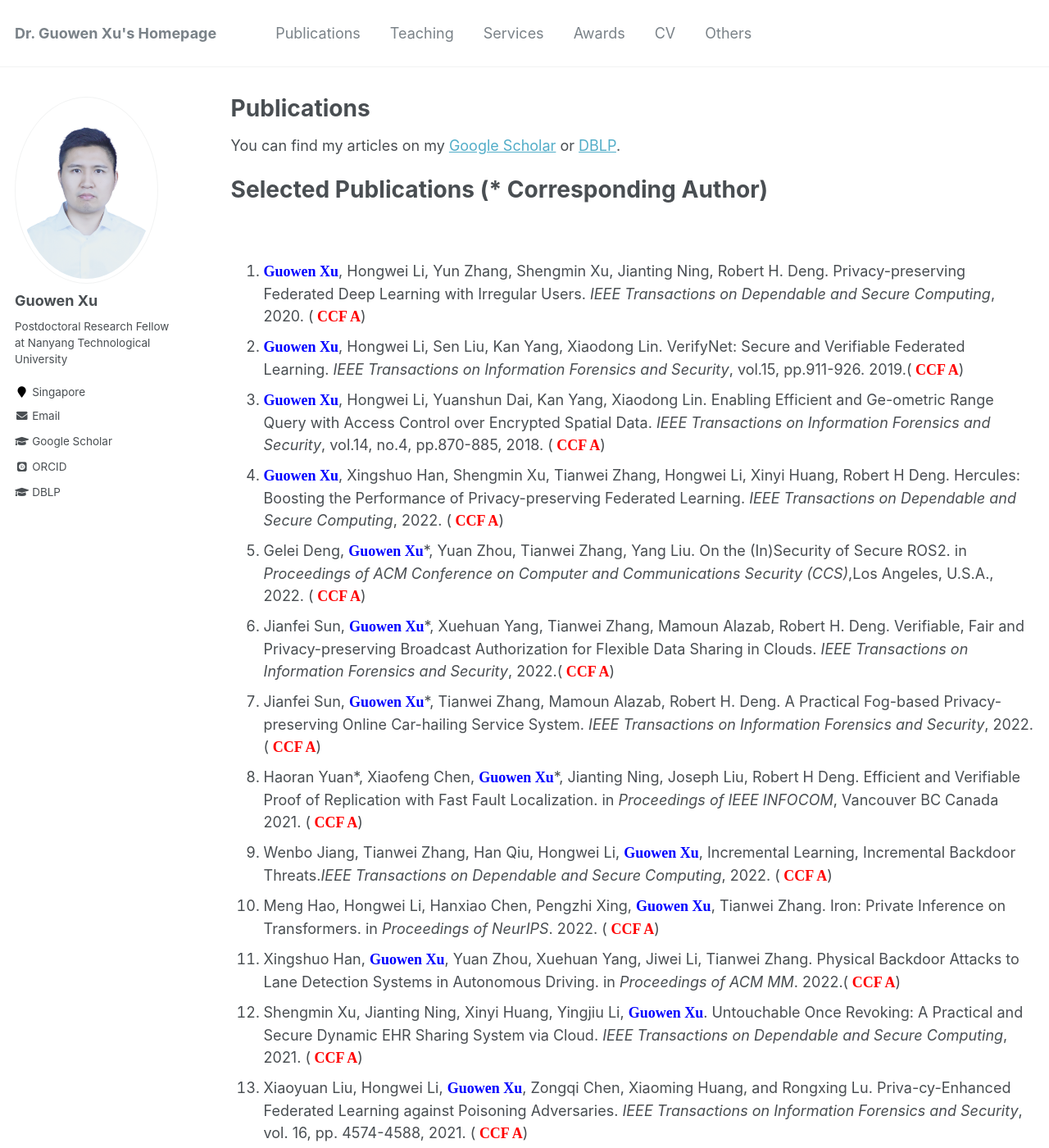
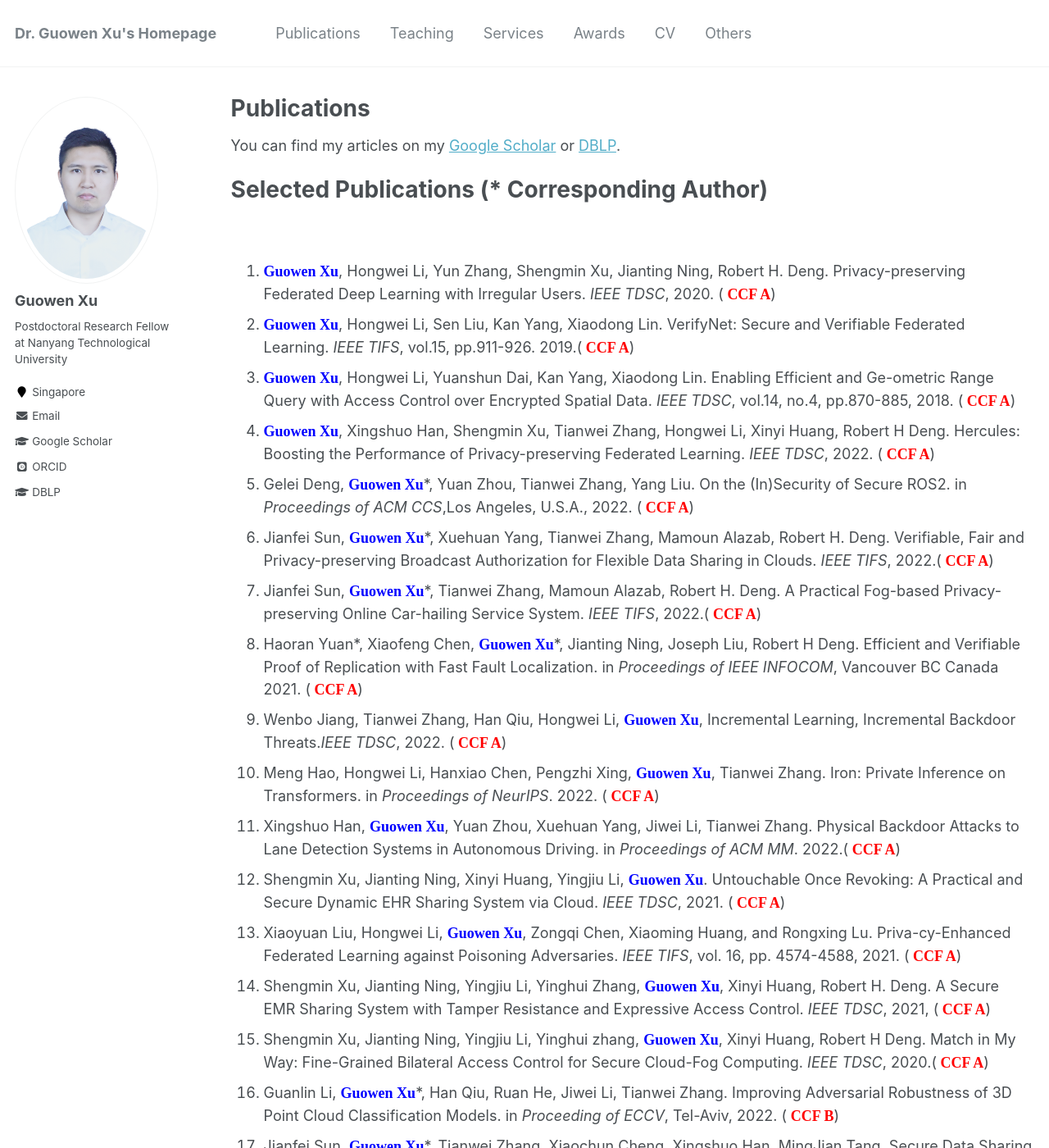
Before and after one commit to Guowen-xu/guowen-xu.github.io, a Jekyll site: the page built from _pages/publications.md, in a window 1280 px wide and 1400 px high. Shown: the whole window at 82% size. Built offline with Jekyll 4.4.1, drawn with Linux system fonts in a browser that asks for light colours; some web fonts are replaced; some of the changed text lies outside the part shown.

Commit message:
Update publications.md

```diff
--- a/_pages/publications.md
+++ b/_pages/publications.md
@@ -14,29 +14,29 @@ You can find my articles on my [Google Scholar](https://scholar.google.com.hk/ci
 
 
 
-1. **<font face="Times New Roman" color=blue size=4> Guowen Xu</font>**, Hongwei Li, Yun Zhang, Shengmin Xu, Jianting Ning, Robert H. Deng. Privacy-preserving Federated Deep Learning with Irregular Users. *IEEE Transactions on Dependable and Secure Computing*, 2020. (**<font face="Times New Roman" color=red size=4> CCF A</font>**)
-2. **<font face="Times New Roman" color=blue size=4> Guowen Xu</font>**, Hongwei Li, Sen Liu, Kan Yang, Xiaodong Lin. VerifyNet: Secure and Verifiable Federated Learning. *IEEE Transactions on Information Forensics and Security*, vol.15, pp.911-926. 2019.(**<font face="Times New Roman" color=red size=4> CCF A</font>**)
-3. **<font face="Times New Roman" color=blue size=4> Guowen Xu</font>**, Hongwei Li, Yuanshun Dai, Kan Yang, Xiaodong Lin. Enabling Efficient and Ge-ometric Range Query with Access Control over Encrypted Spatial Data. *IEEE Transactions on Information Forensics and Security*, vol.14, no.4, pp.870-885, 2018. (**<font face="Times New Roman" color=red size=4> CCF A</font>**)
-4. **<font face="Times New Roman" color=blue size=4> Guowen Xu</font>**, Xingshuo Han, Shengmin Xu, Tianwei Zhang, Hongwei Li, Xinyi Huang, Robert H Deng. Hercules: Boosting the Performance of Privacy-preserving Federated Learning. *IEEE Transactions on Dependable and Secure Computing*, 2022. (**<font face="Times New Roman" color=red size=4> CCF A</font>**)
-5. Gelei Deng, **<font face="Times New Roman" color=blue size=4> Guowen Xu</font>**\*, Yuan Zhou, Tianwei Zhang, Yang Liu. On the (In)Security of Secure ROS2. in *Proceedings of ACM Conference on Computer and Communications Security (CCS)*,Los Angeles, U.S.A., 2022. (**<font face="Times New Roman" color=red size=4> CCF A</font>**)
-6. Jianfei Sun, **<font face="Times New Roman" color=blue size=4> Guowen Xu</font>**\*, Xuehuan Yang, Tianwei Zhang, Mamoun Alazab, Robert H. Deng. Verifiable, Fair and Privacy-preserving Broadcast Authorization for Flexible Data Sharing in Clouds. *IEEE Transactions on Information Forensics and Security*, 2022.(**<font face="Times New Roman" color=red size=4> CCF A</font>**)
-7. Jianfei Sun, **<font face="Times New Roman" color=blue size=4> Guowen Xu</font>**\*, Tianwei Zhang, Mamoun Alazab, Robert H. Deng. A Practical Fog-based Privacy-preserving Online Car-hailing Service System. *IEEE Transactions on Information Forensics and Security*, 2022.(**<font face="Times New Roman" color=red size=4> CCF A</font>**)
+1. **<font face="Times New Roman" color=blue size=4> Guowen Xu</font>**, Hongwei Li, Yun Zhang, Shengmin Xu, Jianting Ning, Robert H. Deng. Privacy-preserving Federated Deep Learning with Irregular Users. *IEEE TDSC*, 2020. (**<font face="Times New Roman" color=red size=4> CCF A</font>**)
+2. **<font face="Times New Roman" color=blue size=4> Guowen Xu</font>**, Hongwei Li, Sen Liu, Kan Yang, Xiaodong Lin. VerifyNet: Secure and Verifiable Federated Learning. *IEEE TIFS*, vol.15, pp.911-926. 2019.(**<font face="Times New Roman" color=red size=4> CCF A</font>**)
+3. **<font face="Times New Roman" color=blue size=4> Guowen Xu</font>**, Hongwei Li, Yuanshun Dai, Kan Yang, Xiaodong Lin. Enabling Efficient and Ge-ometric Range Query with Access Control over Encrypted Spatial Data. *IEEE TDSC*, vol.14, no.4, pp.870-885, 2018. (**<font face="Times New Roman" color=red size=4> CCF A</font>**)
+4. **<font face="Times New Roman" color=blue size=4> Guowen Xu</font>**, Xingshuo Han, Shengmin Xu, Tianwei Zhang, Hongwei Li, Xinyi Huang, Robert H Deng. Hercules: Boosting the Performance of Privacy-preserving Federated Learning. *IEEE TDSC*, 2022. (**<font face="Times New Roman" color=red size=4> CCF A</font>**)
+5. Gelei Deng, **<font face="Times New Roman" color=blue size=4> Guowen Xu</font>**\*, Yuan Zhou, Tianwei Zhang, Yang Liu. On the (In)Security of Secure ROS2. in *Proceedings of ACM CCS*,Los Angeles, U.S.A., 2022. (**<font face="Times New Roman" color=red size=4> CCF A</font>**)
+6. Jianfei Sun, **<font face="Times New Roman" color=blue size=4> Guowen Xu</font>**\*, Xuehuan Yang, Tianwei Zhang, Mamoun Alazab, Robert H. Deng. Verifiable, Fair and Privacy-preserving Broadcast Authorization for Flexible Data Sharing in Clouds. *IEEE TIFS*, 2022.(**<font face="Times New Roman" color=red size=4> CCF A</font>**)
+7. Jianfei Sun, **<font face="Times New Roman" color=blue size=4> Guowen Xu</font>**\*, Tianwei Zhang, Mamoun Alazab, Robert H. Deng. A Practical Fog-based Privacy-preserving Online Car-hailing Service System. *IEEE TIFS*, 2022.(**<font face="Times New Roman" color=red size=4> CCF A</font>**)
 8. Haoran Yuan\*, Xiaofeng Chen, **<font face="Times New Roman" color=blue size=4> Guowen Xu</font>**\*, Jianting Ning, Joseph Liu, Robert H Deng.  Efficient and Verifiable Proof of Replication with Fast Fault Localization. in *Proceedings of IEEE INFOCOM*, Vancouver BC Canada 2021. (**<font face="Times New Roman" color=red size=4> CCF A</font>**)
-9. Wenbo Jiang, Tianwei Zhang, Han Qiu, Hongwei Li, **<font face="Times New Roman" color=blue size=4> Guowen Xu</font>**, Incremental Learning, Incremental Backdoor Threats.*IEEE Transactions on Dependable and Secure Computing*, 2022. (**<font face="Times New Roman" color=red size=4> CCF A</font>**)
+9. Wenbo Jiang, Tianwei Zhang, Han Qiu, Hongwei Li, **<font face="Times New Roman" color=blue size=4> Guowen Xu</font>**, Incremental Learning, Incremental Backdoor Threats.*IEEE TDSC*, 2022. (**<font face="Times New Roman" color=red size=4> CCF A</font>**)
 10. Meng Hao, Hongwei Li, Hanxiao Chen, Pengzhi Xing, **<font face="Times New Roman" color=blue size=4> Guowen Xu</font>**, Tianwei Zhang. Iron: Private Inference on Transformers. in *Proceedings of NeurIPS*. 2022. (**<font face="Times New Roman" color=red size=4> CCF A</font>**)
 11. Xingshuo Han, **<font face="Times New Roman" color=blue size=4> Guowen Xu</font>**, Yuan Zhou, Xuehuan Yang, Jiwei Li, Tianwei Zhang. Physical Backdoor Attacks to Lane Detection Systems in Autonomous Driving. in *Proceedings of ACM MM*. 2022.(**<font face="Times New Roman" color=red size=4> CCF A</font>**)
-12. Shengmin Xu, Jianting Ning, Xinyi Huang, Yingjiu Li, **<font face="Times New Roman" color=blue size=4> Guowen Xu</font>**. Untouchable Once Revoking: A Practical and Secure Dynamic EHR Sharing System via Cloud. *IEEE Transactions on Dependable and Secure Computing*, 2021.  (**<font face="Times New Roman" color=red size=4> CCF A</font>**)
-13. Xiaoyuan Liu, Hongwei Li, **<font face="Times New Roman" color=blue size=4> Guowen Xu</font>**, Zongqi Chen, Xiaoming Huang, and Rongxing Lu. Priva-cy-Enhanced Federated Learning against Poisoning Adversaries. *IEEE Transactions on Information Forensics and Security*, vol. 16, pp. 4574-4588, 2021. (**<font face="Times New Roman" color=red size=4> CCF A</font>**)
-14. Shengmin Xu, Jianting Ning, Yingjiu Li, Yinghui Zhang, **<font face="Times New Roman" color=blue size=4> Guowen Xu</font>**, Xinyi Huang, Robert H. Deng. A Secure EMR Sharing System with Tamper Resistance and Expressive Access Control. *IEEE Transactions on Dependable and Secure Computing*, 2021, (**<font face="Times New Roman" color=red size=4> CCF A</font>**)
-15. Shengmin Xu, Jianting Ning, Yingjiu Li, Yinghui zhang, **<font face="Times New Roman" color=blue size=4> Guowen Xu</font>**, Xinyi Huang, Robert H Deng. Match in My Way: Fine-Grained Bilateral Access Control for Secure Cloud-Fog Computing. *IEEE Transactions on Dependable and Secure Computing*, 2020.(**<font face="Times New Roman" color=red size=4> CCF A</font>**)
+12. Shengmin Xu, Jianting Ning, Xinyi Huang, Yingjiu Li, **<font face="Times New Roman" color=blue size=4> Guowen Xu</font>**. Untouchable Once Revoking: A Practical and Secure Dynamic EHR Sharing System via Cloud. *IEEE TDSC*, 2021.  (**<font face="Times New Roman" color=red size=4> CCF A</font>**)
+13. Xiaoyuan Liu, Hongwei Li, **<font face="Times New Roman" color=blue size=4> Guowen Xu</font>**, Zongqi Chen, Xiaoming Huang, and Rongxing Lu. Priva-cy-Enhanced Federated Learning against Poisoning Adversaries. *IEEE TIFS*, vol. 16, pp. 4574-4588, 2021. (**<font face="Times New Roman" color=red size=4> CCF A</font>**)
+14. Shengmin Xu, Jianting Ning, Yingjiu Li, Yinghui Zhang, **<font face="Times New Roman" color=blue size=4> Guowen Xu</font>**, Xinyi Huang, Robert H. Deng. A Secure EMR Sharing System with Tamper Resistance and Expressive Access Control. *IEEE TDSC*, 2021, (**<font face="Times New Roman" color=red size=4> CCF A</font>**)
+15. Shengmin Xu, Jianting Ning, Yingjiu Li, Yinghui zhang, **<font face="Times New Roman" color=blue size=4> Guowen Xu</font>**, Xinyi Huang, Robert H Deng. Match in My Way: Fine-Grained Bilateral Access Control for Secure Cloud-Fog Computing. *IEEE TDSC*, 2020.(**<font face="Times New Roman" color=red size=4> CCF A</font>**)
 16. Guanlin Li, **<font face="Times New Roman" color=blue size=4> Guowen Xu</font>**\*, Han Qiu, Ruan He, Jiwei Li,  Tianwei Zhang. Improving Adversarial Robustness of 3D Point Cloud Classification Models. in *Proceeding of  ECCV*, Tel-Aviv, 2022. (**<font face="Times New Roman" color=red size=4> CCF B</font>**)
-17. Jianfei Sun,  **<font face="Times New Roman" color=blue size=4> Guowen Xu</font>**\*, Tianwei Zhang, Xiaochun Cheng, Xingshuo Han, MingJian Tang. Secure Data Sharing with Flexible Cross-domain Authorization in Autonomous Vehicle Systems. *IEEE Transactions on Intelligent Transportation Systems*, 2021. (**<font face="Times New Roman" color=red size=4> CCF B</font>**)
+17. Jianfei Sun,  **<font face="Times New Roman" color=blue size=4> Guowen Xu</font>**\*, Tianwei Zhang, Xiaochun Cheng, Xingshuo Han, MingJian Tang. Secure Data Sharing with Flexible Cross-domain Authorization in Autonomous Vehicle Systems. *IEEE TITS*, 2021. (**<font face="Times New Roman" color=red size=4> CCF B</font>**)
 18. **<font face="Times New Roman" color=blue size=4> Guowen Xu</font>**, Hongwei Li, Hao Ren, Jianfei Sun, Shengmin Xu, Jianting Ning, Haomiao Yang, Kan Yang, Robert H. Deng. Secure and Verifiable Inference in Deep Neural Networks. in *Proceeding of ACM ACSAC*, Austin, Texas, 2020. (**<font face="Times New Roman" color=red size=4> CCF B</font>**)
 19. **<font face="Times New Roman" color=blue size=4> Guowen Xu</font>**, Hongwei Li, Chen Tan, Dongxiao Liu, Kan Yang. Achieving Efficient and Priva-cy-Preserving Truth Discovery in Crowd Sensing Systems. *Computers & Security*, 2017, vol.69, pp.114 -126. (**<font face="Times New Roman" color=red size=4> CCF B</font>**)
 20. **<font face="Times New Roman" color=blue size=4> Guowen Xu</font>**, Hongwei Li, Yuan Zhang, Xiaodong Lin, Robert H Deng, Xuemin Shen. A Deep Learning Framework Supporting Model Ownership Protection and Traitor Tracing. in *Proceedings of IEEE ICPADS*, Hong Kong, China, 2020. pp.1-9. <font face="Times New Roman" color=red size=4> Best Paper Award</font>.
-21. Jianfei Sun,  **<font face="Times New Roman" color=blue size=4> Guowen Xu</font>**\*, Tianwei Zhang, Hu Xiong, Hongwei Li, Robert H Deng. Share your data carefree: An efficient, scalable and privacy-preserving data sharing service in cloud computing. *IEEE Transactions on Cloud Computing*. 2021  (**<font face="Times New Roman" color=red size=4> JCR-Q1 </font>**)
+21. Jianfei Sun,  **<font face="Times New Roman" color=blue size=4> Guowen Xu</font>**\*, Tianwei Zhang, Hu Xiong, Hongwei Li, Robert H Deng. Share your data carefree: An efficient, scalable and privacy-preserving data sharing service in cloud computing. *IEEE TCC*. 2021  (**<font face="Times New Roman" color=red size=4> JCR-Q1 </font>**)
 22. **<font face="Times New Roman" color=blue size=4> Guowen Xu</font>**, Hongwei Li, Shengmin Xu, Hao Ren, Kan Yang, Yinghui Zhang, Jianfei Sun, Rob-ert H. Deng. Catch You If You Deceive Me: Verifiable and Privacy-aware Truth Discovery in Crowd Sensing Systems. in *Proceedings of ACM ASIACCS*, Taipei, Taiwan, China, 2020.(**<font face="Times New Roman" color=red size=4> CACR B </font>**)
-23. **<font face="Times New Roman" color=blue size=4> Guowen Xu</font>**, Hongwei Li, Hao Ren, Xiaodong Lin, Xuemin (Sherman) Shen. DNA Similarity Search with Access Control over Encrypted Cloud Data. *IEEE Transactions on Cloud Computing*, 2019.(**<font face="Times New Roman" color=red size=4> JCR-Q1 </font>**)
-24. **<font face="Times New Roman" color=blue size=4> Guowen Xu</font>**, Hongwei Li, Sen Liu, Mi Wen, Rongxing Lu. Efficient and Privacy-preserving Truth Discovery in Mobile Crowd Sensing Systems. *IEEE Transactions on Vehicular Technology*, vol.68, no.4, pp.3854-3865, 2019. (**<font face="Times New Roman" color=red size=4> JCR-Q1 </font>**)
+23. **<font face="Times New Roman" color=blue size=4> Guowen Xu</font>**, Hongwei Li, Hao Ren, Xiaodong Lin, Xuemin (Sherman) Shen. DNA Similarity Search with Access Control over Encrypted Cloud Data. *IEEE TCC*, 2019.(**<font face="Times New Roman" color=red size=4> JCR-Q1 </font>**)
+24. **<font face="Times New Roman" color=blue size=4> Guowen Xu</font>**, Hongwei Li, Sen Liu, Mi Wen, Rongxing Lu. Efficient and Privacy-preserving Truth Discovery in Mobile Crowd Sensing Systems. *IEEE TVT*, vol.68, no.4, pp.3854-3865, 2019. (**<font face="Times New Roman" color=red size=4> JCR-Q1 </font>**)
 25. **<font face="Times New Roman" color=blue size=4> Guowen Xu</font>**, Hongwei Li, Hao Ren, Kan Yang，Robert H. Deng. Data Privacy and Security in Deep Learning: Attacks, Solutions and Opportunities. *IEEE Communications Magazine*, vol.57, no.11, pp.116-122, 2019. (**<font face="Times New Roman" color=red size=4> JCR-Q1 </font>**)
 26. **<font face="Times New Roman" color=blue size=4> Guowen Xu</font>**, Hongwei Li, Rongxing Lu. Practical and Privacy-Aware Truth Discovery in Mobile Crowd Sensing Systems. in *Proceedings of ACM CCS*, Toronto, Canada. 2018, pp.2132-2134. (Poster)
```
